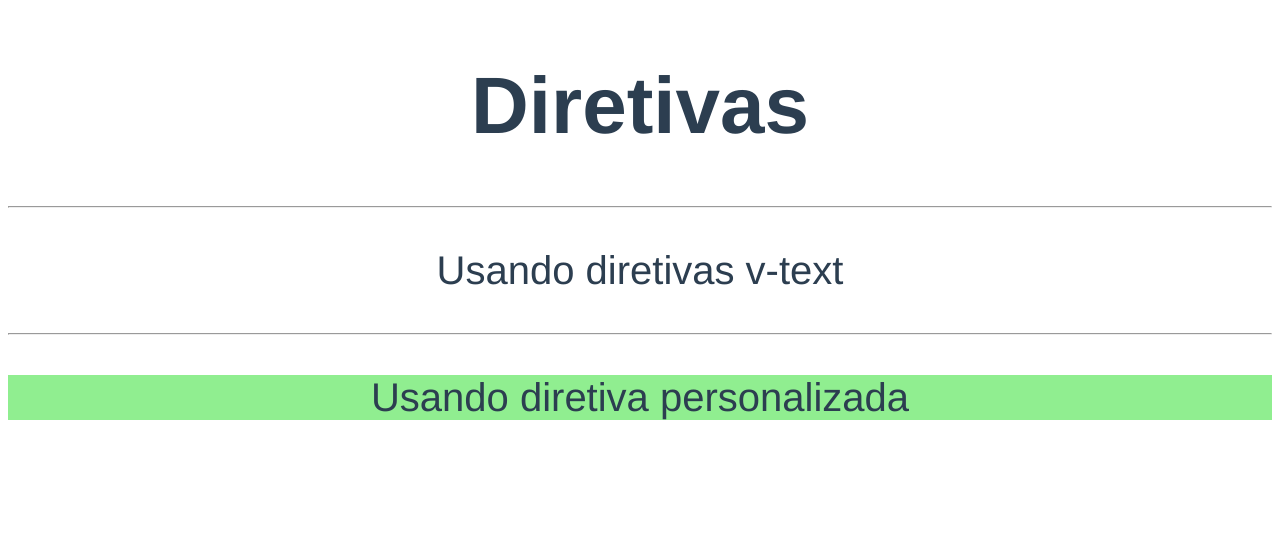
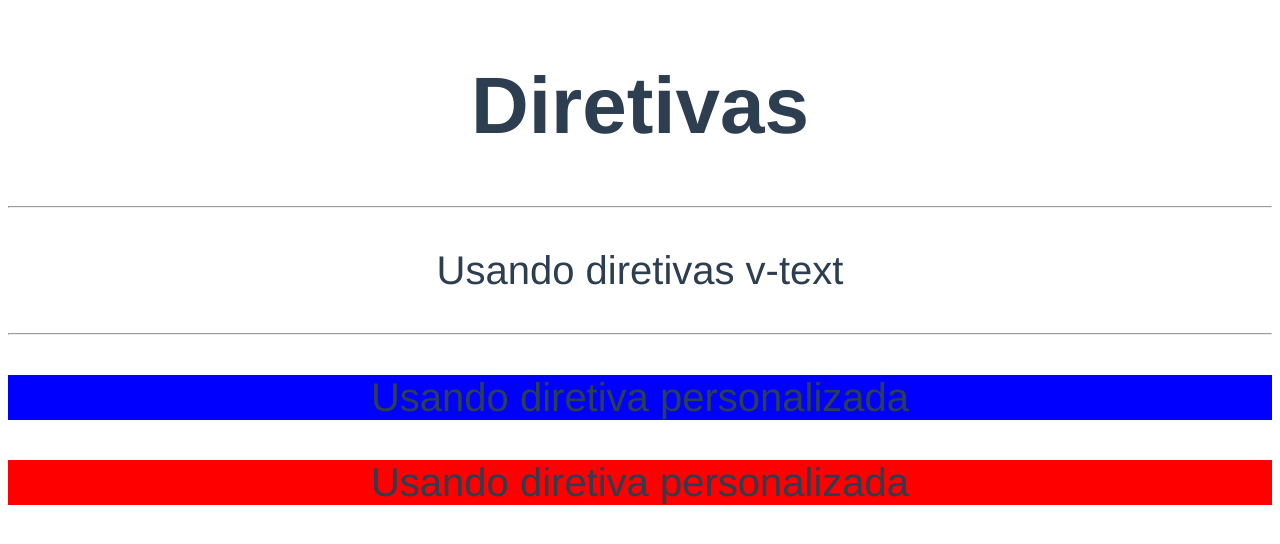
Before and after one commit to hugopedro/Vue, a Vue app in the folder diretivas-exercicios/: page / in a window 1280 px wide. Shown: the top 544 px of the page. Built offline with nearby package versions, Linux system fonts and the light colour scheme.

Commit message:
181 Passando valor para diretiva personalizada

```diff
--- a/diretivas-exercicios/src/App.vue
+++ b/diretivas-exercicios/src/App.vue
@@ -4,13 +4,18 @@
 		<hr>
 		<p v-text="'Usando diretivas v-text'"></p>
 		<hr>
-		<p v-destaque>Usando diretiva personalizada</p>
+		<p v-destaque="'blue'">Usando diretiva personalizada</p> <!-- se for passar string tem que usar aspas simples -->
+		<p v-destaque="cor">Usando diretiva personalizada</p>
 	</div>
 </template>
 
 <script>
 export default {
-
+	data() {
+		return {
+			cor: 'red'
+		}
+	}
 }
 </script>
 
--- a/diretivas-exercicios/src/main.js
+++ b/diretivas-exercicios/src/main.js
@@ -5,7 +5,8 @@
 
 Vue.directive('destaque', {
 	bind(el, binding, vnode) {
-		el.style.backgroundColor = 'lightgreen'
+		// el.style.backgroundColor = 'lightgreen'
+		el.style.backgroundColor = binding.value
 	}
 })
 
```
